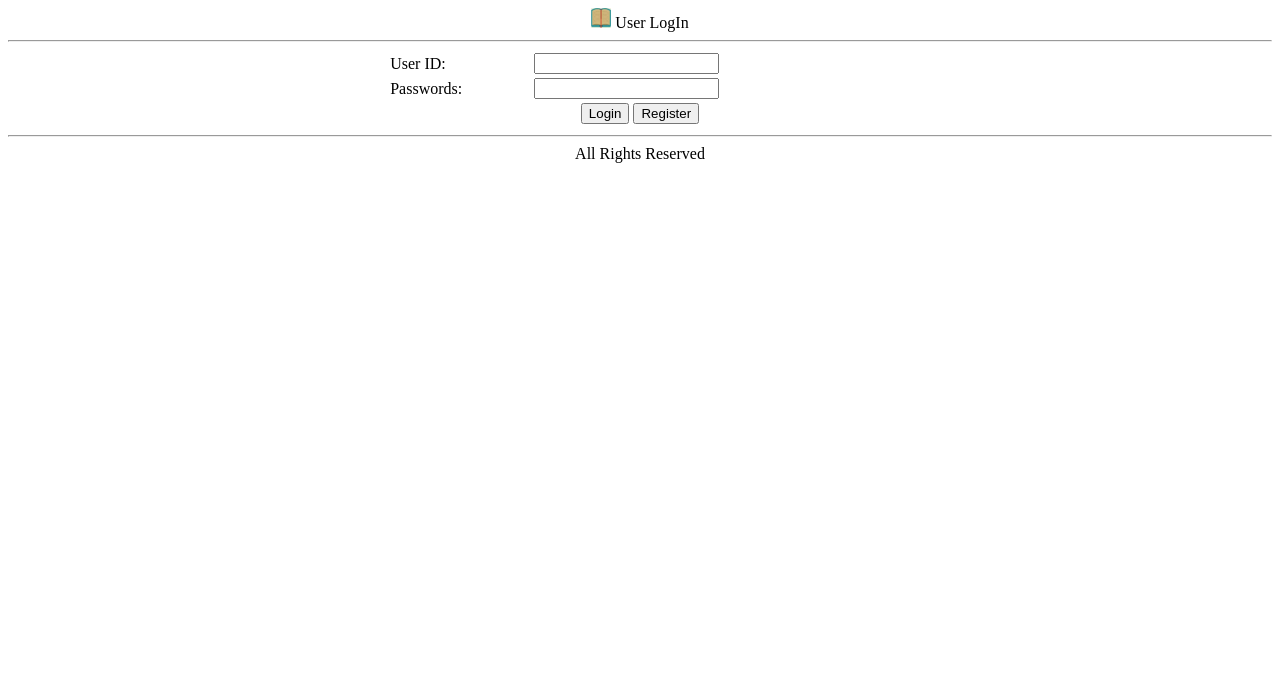
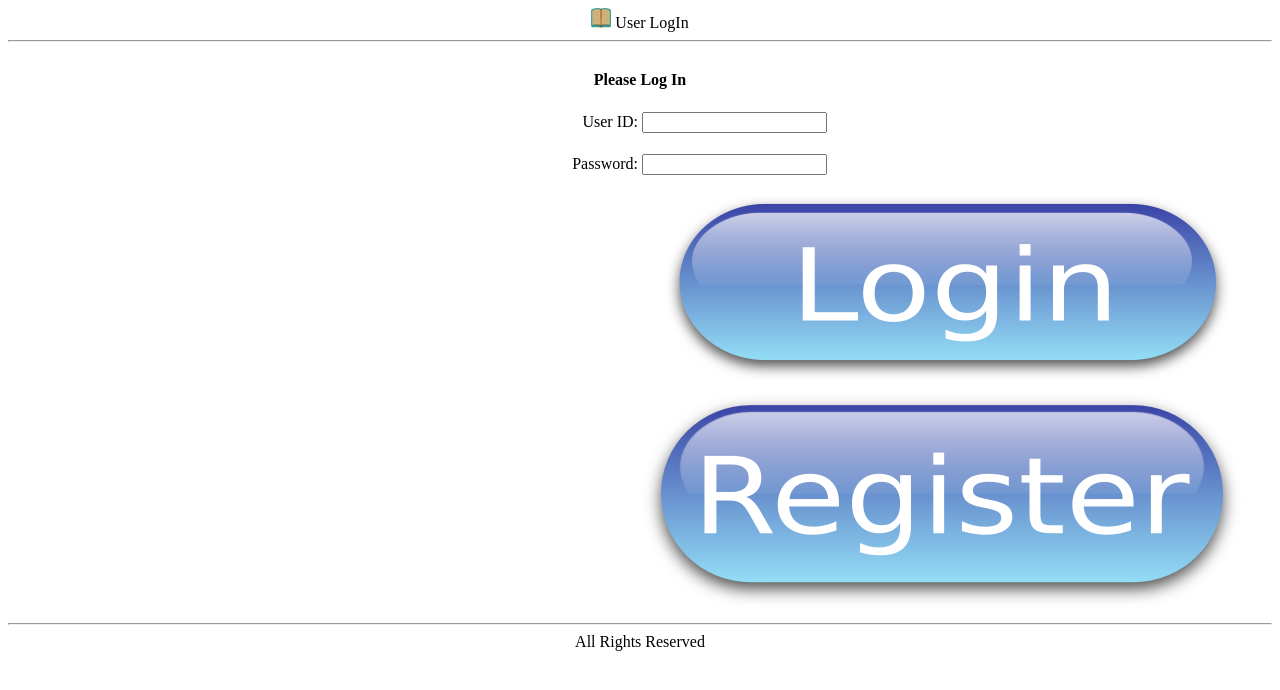
Before and after one commit to yljin-daniel/TempDB-shopping-cart, a Flask app: page /login in a window 1280 px wide. Shown: the top 690 px of the page. Run offline with Flask 2, Linux system fonts and the light colour scheme.

Commit message:
Add files via upload
support login authentication feature

```diff
--- a/app/forms.py
+++ b/app/forms.py
@@ -3,6 +3,7 @@ from wtforms import StringField, PasswordField, validators
 
 
 class RegistrationForm(Form):
+    userid = StringField('User ID:', [validators.DataRequired('type ID')])
     username = StringField('Username:', [validators.DataRequired('type username')])
     password = PasswordField('Password:', [validators.DataRequired('type password')])
     password2 = PasswordField('Repeat Password:', [validators.EqualTo('password', message='Password not match')])
@@ -12,5 +13,5 @@ class RegistrationForm(Form):
 
 class LoginForm(Form):
 
-    userid = StringField('User ID:', [validators.InputRequired('Username required')])
+    userid = StringField('User ID:', [validators.InputRequired('Userid required')])
     password = PasswordField('Password:', [validators.InputRequired('Password required')])
--- a/app/main.py
+++ b/app/main.py
@@ -62,6 +62,7 @@ def login():
             if c is not None and c.password == form.password.data:
                 print('Login Success')
                 customer = {}
+                customer['id'] = c.id
                 customer['name'] = c.name
                 customer['password'] = c.password
                 customer['address'] = c.address
@@ -80,15 +81,16 @@ def login():
 def register():
     form = RegistrationForm(request.form)
     if request.method == 'POST' and form.validate():
-
-        userN = form.username
-        pas = form.password
-        Email = form.email
-        phoneNumber = form.phone
-        addr = form.address
-        tempUser = User(username = userN, password = pas, email = Email, phone = phoneNumber, address = addr)
+        uid=form.userid.data
+        userN = form.username.data
+        pas = form.password.data
+        Email = form.email.data
+        phoneNumber = form.phone.data
+        addr = form.address.data
+        tempUser = User(id=uid, name = userN, password = pas, email = Email,  address = addr, phone = phoneNumber)
         db.session.add(tempUser)
-        return render_template('login.html')
+        db.session.commit()
+        return render_template('login.html', form=form)
     return render_template('registration.html', form = form)
 
 @app.route('/main')
--- a/app/templates/login.html
+++ b/app/templates/login.html
@@ -2,24 +2,34 @@
 {% block title %}User LogIn{% endblock %}
 {% block header %}User LogIn{% endblock %}
 {% block body %}
-<form action = "/login" method = "POST">
-  <table width="40%" border="0" align="center">
-    <tbody>
-      <tr>
-        <td>User ID:</td>
-        <td><input name="userid" type="text"/></td>
+
+<ul>
+  {% for field, errors in form.errors.items() %}
+      {% for message in errors %}
+          <li class="error">{{ message }}</li>
+      {% endfor %}
+  {% endfor %}
+</ul>
+
+<form action="/login" method="post">
+  {{ form.csrf_token }}
+  <table width="100%" align="center">
+      <tr height="40">
+          <td colspan="2" align="center"><strong>Please Log In</strong></td>
       </tr>
-      <tr>
-        <td>Passwords:</td>
-        <td><input name="userpwd" type="password"/></td>
+      <tr height="40">
+          <td width="50%" align="right">{{ form.userid.label }}</td>
+          <td>{{ form.userid }}</td>
       </tr>
-      <tr align="center">
-        <td colspan="2">
-          <input type="submit" value="Login">
-          <input type="reset" value="Register">
-        </td>
+      <tr height="40">
+          <td width="50%" align="right">{{ form.password.label }}</td>
+          <td>{{ form.password }}</td>
       </tr>
-    </tbody>
+      <tr height="40">
+          <td align="right">&nbsp;</td>
+          <td><input type="image" src="{{ url_for('static', filename='images/login-button.jpg') }}" onclick="document.forms[0].fn.value='login'"/>
+              &nbsp;&nbsp;&nbsp;&nbsp; <a href="/register"><img src="{{ url_for('static', filename='images/reg-button.jpg') }}" border="0"/></a></td>
+      </tr>
   </table>
 </form>
 {% endblock %}
--- a/app/templates/registration.html
+++ b/app/templates/registration.html
@@ -19,6 +19,10 @@ User Registration
     {{ form.csrf_token }}
     <table width="50%" border="0" align="center">
       <tbody>
+        <tr>
+          <td class="label">{{ form.userid.label }}</td>
+          <td>{{ form.userid }}</td>
+        </tr>
         <tr>
           <td class="label">{{ form.username.label }}</td>
           <td>{{ form.username }}</td>
@@ -45,7 +49,7 @@ User Registration
         </tr>
         <tr align="center">
           <td colspan="2">
-              <a href="/cart">
+              <a href="/index">
                   <input type="submit">
               </a>
 
```
Also changed, not shown: app/models.py (+5 -4 lines), db/store-schema.sql (+11 -3 lines), app/static/images/login-button.jpg (added), app/static/images/reg-button.jpg (added), db/shopping.db.
